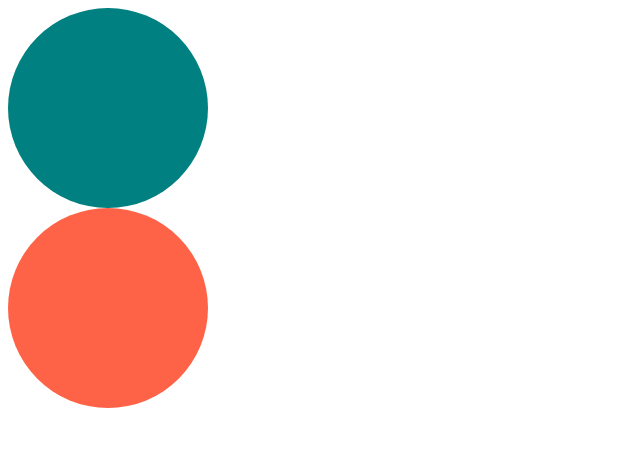
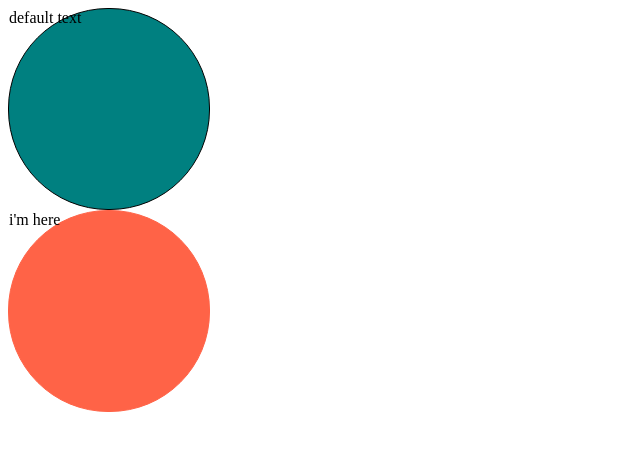
Before and after one commit to babooteng2/react-masterclass, a React (Create React App) app: page / in a window 1280 px wide. Shown: the top 450 px of the page, without its empty margins (0-640 px from the left). Built offline with nearby package versions, Linux system fonts and the light colour scheme.

Commit message:
#3.3 Optional Props

```diff
--- a/src/App.tsx
+++ b/src/App.tsx
@@ -3,8 +3,8 @@
 function App() {
   return (
     <div>
-      <Circle bgColor="teal" />
-      <Circle bgColor="tomato" />
+      <Circle borderColor="black" bgColor="teal" />
+      <Circle text="i'm here" bgColor="tomato" />
     </div>
   )
 }
--- a/src/Circle.tsx
+++ b/src/Circle.tsx
@@ -2,6 +2,7 @@
 
 interface ContainerProps {
     bgColor: string;
+    borderColor: string;
 }
 
 const Container = styled.div<ContainerProps>`
@@ -9,15 +10,18 @@
     height: 200px;
     border-radius: 100px;
     background-color: ${props=>props.bgColor};
+    border: 1px solid ${props=>props.borderColor}
 `;
 
 interface CircleProps {
     bgColor: string;
+    borderColor?: string;
+    text?: string;
 }
 
 //function Circle(props: CircleProps) {
-function Circle({bgColor}: CircleProps) {
-    return <Container bgColor={bgColor} />
+function Circle({bgColor, borderColor, text = "default text"}: CircleProps) {
+    return <Container bgColor={bgColor} borderColor={borderColor ?? bgColor}>{text}</Container>
 }
 
 export default Circle;
```
